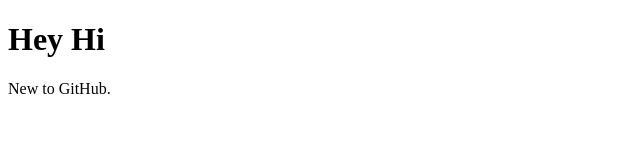
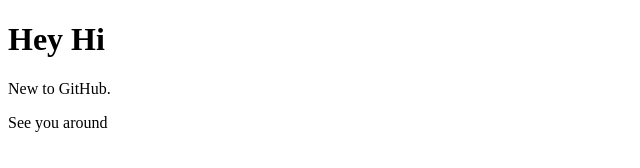
Before and after one commit to jerrymjoseph/jerrymjoseph.github.io, a plain HTML site: page index.html in a window 1280 px wide. Shown: the full height of the page, 0-640 px from the left. Drawn offline with Linux system fonts and the light colour scheme.

Commit message:
Initial Commit

```diff
--- a/index.html
+++ b/index.html
@@ -3,5 +3,6 @@
 <body>
 <h1>Hey Hi</h1>
 <p>New to GitHub.</p>
+<p>See you around</p>
 </body>
 </html>
```
